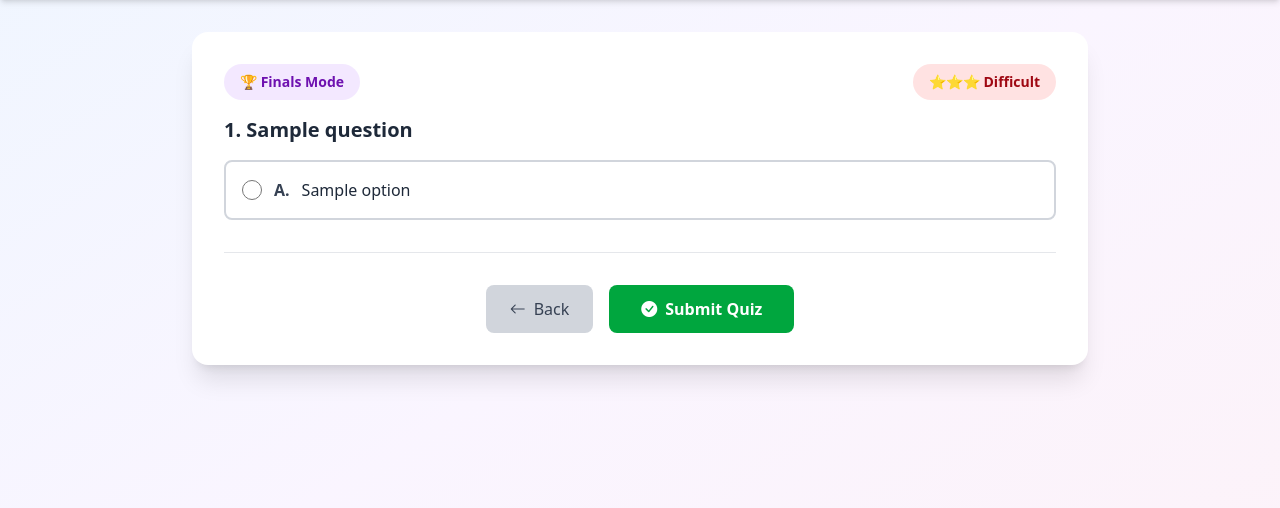
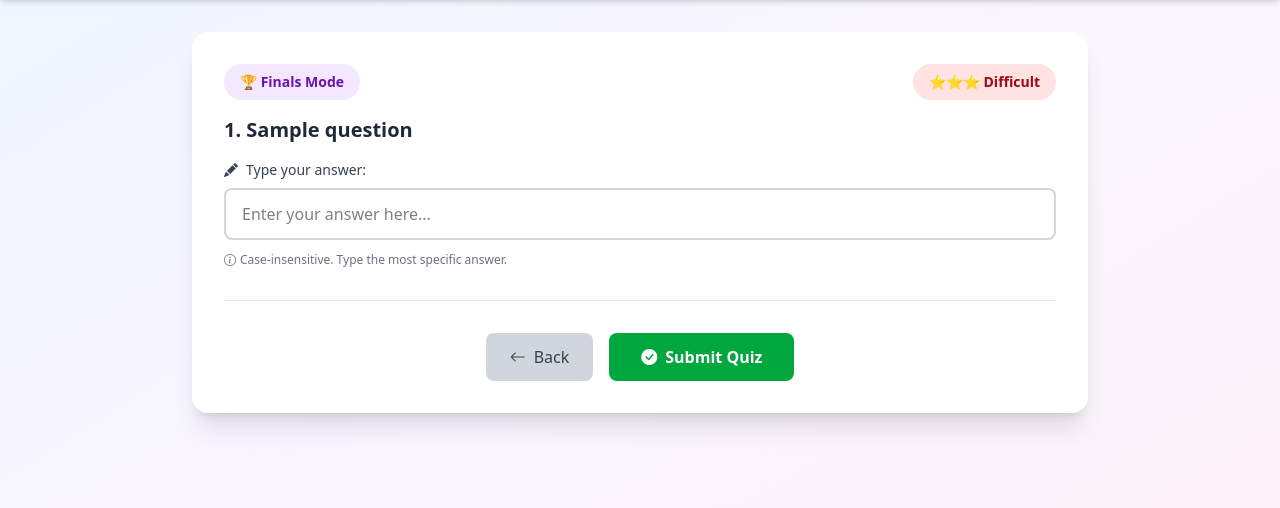
Before and after one commit to MACantara/IT-Quizbee, a Flask app: template templates/quiz.html in a window 1280 px wide. Shown: the part 104-612 px from the top of the page. Run offline with Flask 3, Linux system fonts and the light colour scheme; the template is opened without the code that fills it: most values are stand-ins (such as "Sample title", 1, 10 or a date in 2020).

Commit message:
Implement dynamic question display for quiz modes, adding multiple choice for elimination and text input for finals, along with corresponding result handling.

```diff
--- a/templates/quiz.html
+++ b/templates/quiz.html
@@ -44,6 +44,9 @@
                 <h3 class="text-xl font-bold text-gray-800 mb-4">
                     {{ loop.index }}. {{ question.question }}
                 </h3>
+
+                {% if quiz_data.mode == 'elimination' %}
+                <!-- Multiple Choice for Elimination Mode -->
                 <div class="space-y-3">
                     {% for option in question.options %}
                     <label class="flex items-center gap-3 p-4 border-2 border-gray-300 rounded-lg cursor-pointer hover:border-blue-400 hover:bg-blue-50 transition has-[:checked]:border-blue-600 has-[:checked]:bg-blue-50">
@@ -57,6 +60,24 @@
                     </label>
                     {% endfor %}
                 </div>
+                {% else %}
+                <!-- Text Input for Finals Mode (Identification) -->
+                <div class="space-y-2">
+                    <label for="answer_{{ question_index }}" class="block text-sm font-medium text-gray-700">
+                        <i class="bi bi-pencil-fill mr-2"></i>Type your answer:
+                    </label>
+                    <input type="text"
+                           id="answer_{{ question_index }}"
+                           name="answer_{{ question_index }}"
+                           class="w-full px-4 py-3 border-2 border-gray-300 rounded-lg focus:border-purple-500 focus:ring-2 focus:ring-purple-200 outline-none transition"
+                           placeholder="Enter your answer here..."
+                           required
+                           autocomplete="off">
+                    <p class="text-xs text-gray-500 mt-1">
+                        <i class="bi bi-info-circle mr-1"></i>Case-insensitive. Type the most specific answer.
+                    </p>
+                </div>
+                {% endif %}
             </div>
             {% endfor %}
 
```
Also changed, not shown: templates/results.html (+21 -0 lines).
